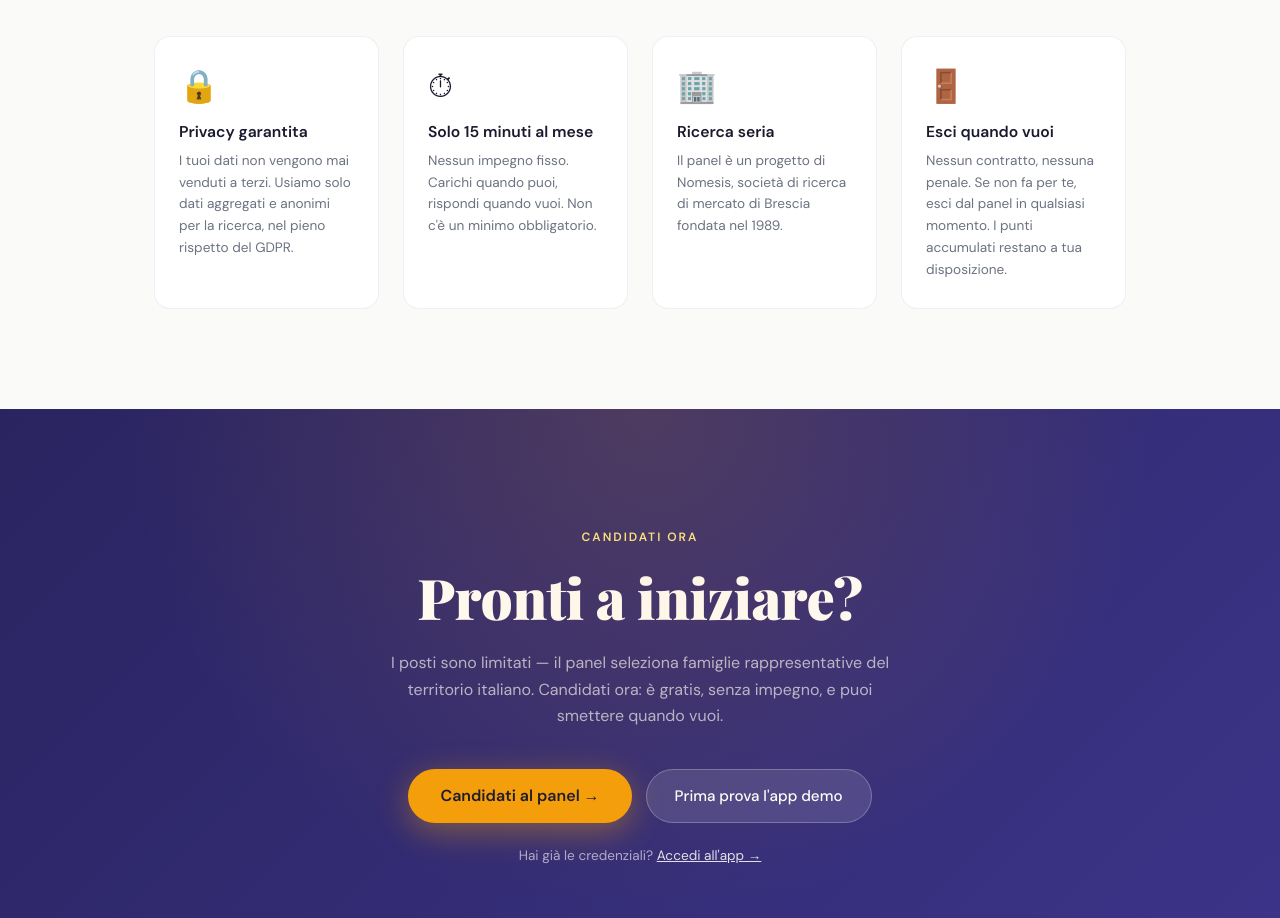
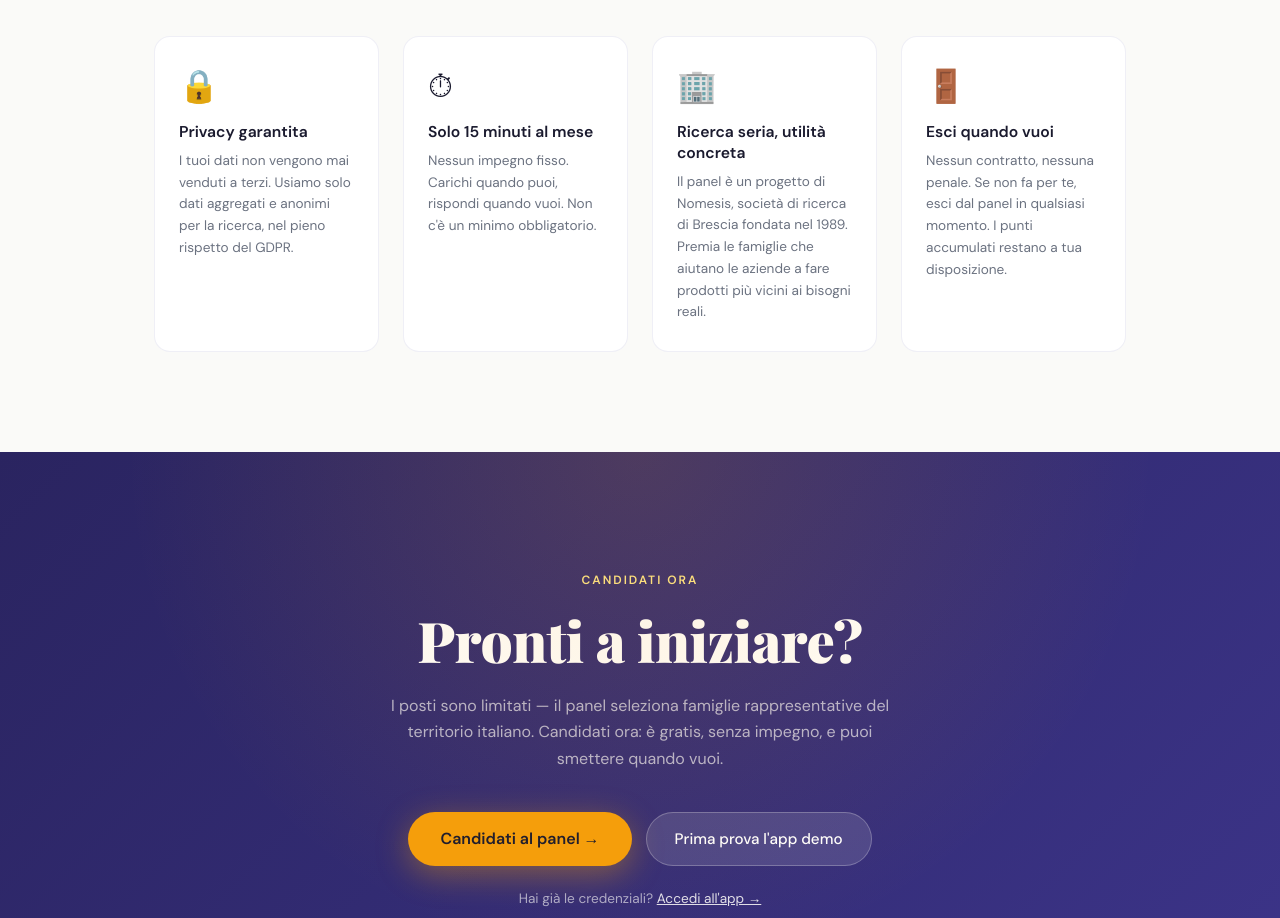
Before and after one commit to EzMae060725/miaspesa-landing, a plain HTML site: page index.html in a window 1280 px wide. Shown: the part 5040-5958 px from the top of the page. Drawn offline with nearby package versions, Linux system fonts and the light colour scheme.

Commit message:
copy: Ricerca seria → Ricerca seria, utilità concreta + body bidirezionale

```diff
--- a/index.html
+++ b/index.html
@@ -674,8 +674,9 @@
     </div>
     <div class="trust-card reveal" style="transition-delay:0.2s">
       <div class="trust-icon">🏢</div>
-      <h4>Ricerca seria</h4>
-      <p>Il panel è un progetto di Nomesis, società di ricerca di mercato di Brescia fondata nel 1989.</p>
+      <!-- Ez 30.04.26 12:19 - Copy aggiornato: titolo + body riformulato per evocare utilita' bidirezionale -->
+      <h4>Ricerca seria, utilità concreta</h4>
+      <p>Il panel è un progetto di Nomesis, società di ricerca di Brescia fondata nel 1989. Premia le famiglie che aiutano le aziende a fare prodotti più vicini ai bisogni reali.</p>
     </div>
     <div class="trust-card reveal" style="transition-delay:0.3s">
       <div class="trust-icon">🚪</div>
```
